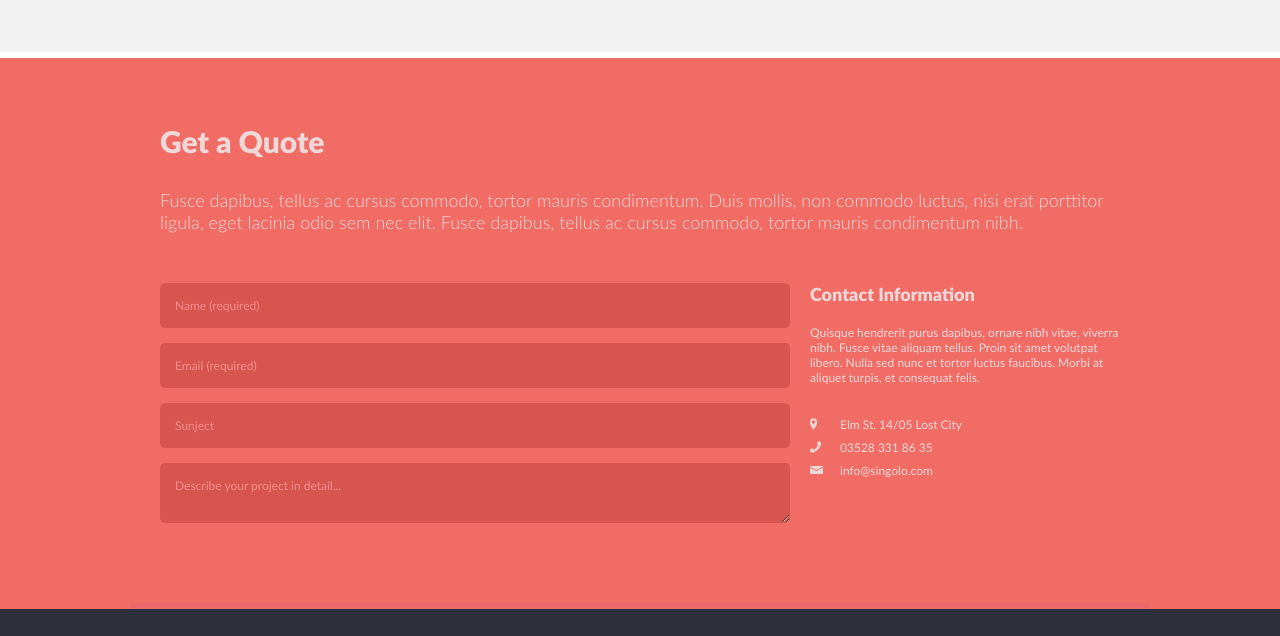
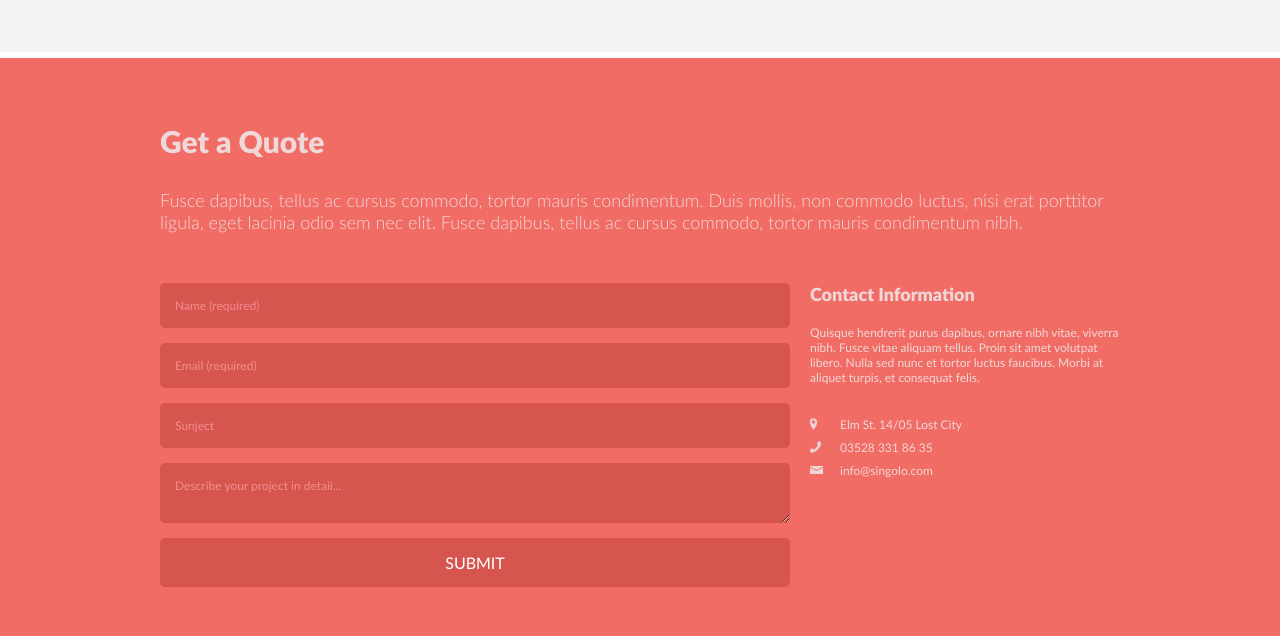
Before and after one commit to nwpgrifon/singolo, a plain HTML site: page index.html in a window 1280 px wide. Shown: the part 2872-3508 px from the top of the page. Drawn offline with Linux system fonts and the light colour scheme.

Commit message:
feat: add submit button

```diff
--- a/index.html
+++ b/index.html
@@ -166,12 +166,13 @@
             <p class="text text-lg text-pink">Fusce dapibus, tellus ac cursus commodo, tortor mauris condimentum. Duis mollis, non commodo luctus, nisi erat porttitor ligula, eget lacinia odio sem nec elit. Fusce dapibus, tellus ac cursus commodo, tortor mauris condimentum nibh.</p>
         </div>
         <div class="container contacts_inner">
-            <div class="form">
+            <form class="form">
                 <input type="text" class="form" placeholder="Name (required)" required>
                 <input type="text" class="form" placeholder="Email (required)">
                 <input type="text" class="form" placeholder="Sunject">
                 <textarea class="form" placeholder="Describe your project in detail..."></textarea>
-            </div>
+                <button class="form">Submit</button>
+            </form>
             <div class="contacts__info">
                 <h6 class="contacts__title title-sm text-pink">Contact Information</h6>
                 <p class="contacts__text text text-sm text-pink">Quisque hendrerit purus dapibus, ornare nibh vitae, viverra nibh. Fusce vitae aliquam tellus. Proin sit amet volutpat libero. Nulla sed nunc et tortor luctus faucibus. Morbi at aliquet turpis, et consequat felis. </p>
--- a/singolo3.css
+++ b/singolo3.css
@@ -51,7 +51,7 @@ header{
     width: calc(100% * 8 / 12 - 10px);
     margin-right: 10px;
 }
-.form input, .form textarea{
+.form input, .form textarea, .form button{
     display: block;
     width: 100%;
     margin-bottom: 15px;
@@ -63,6 +63,18 @@ header{
     font-size: 12px;
     border-radius: 5px;
 }
+
+.form button {
+    text-transform: uppercase;
+    font-size: 16px;
+    color: #fff;
+}
+
+.form button:hover {
+    background-color: #53ff88;
+    transition: 0.5s linear;
+}
+
 input::-webkit-input-placeholder, textarea::-webkit-input-placeholder { color: #f48c8f; }
 .contacts__info{
     width: calc(100% * 4 / 12 - 10px);
--- a/style.css
+++ b/style.css
@@ -235,7 +235,7 @@ header{
 .text-pink{
     color: #f0d8d9;
 }
-.form input, .form textarea{
+.form input, .form textarea, .form button{
     display: block;
     width: 100%;
     margin-bottom: 15px;
@@ -247,6 +247,18 @@ header{
     font-size: 12px;
     border-radius: 5px;
 }
+
+.form button {
+    text-transform: uppercase;
+    font-size: 16px;
+    color: #fff;
+}
+
+.form button:hover {
+    background-color: #53ff88;
+    transition: 0.5s linear;
+}
+
 input::-webkit-input-placeholder, textarea::-webkit-input-placeholder { color: #f48c8f; }
 .contacts__info{
     width: calc(100% * 4 / 12 - 10px);
```
Also changed, not shown: singolo3.html (+3 -2 lines).
